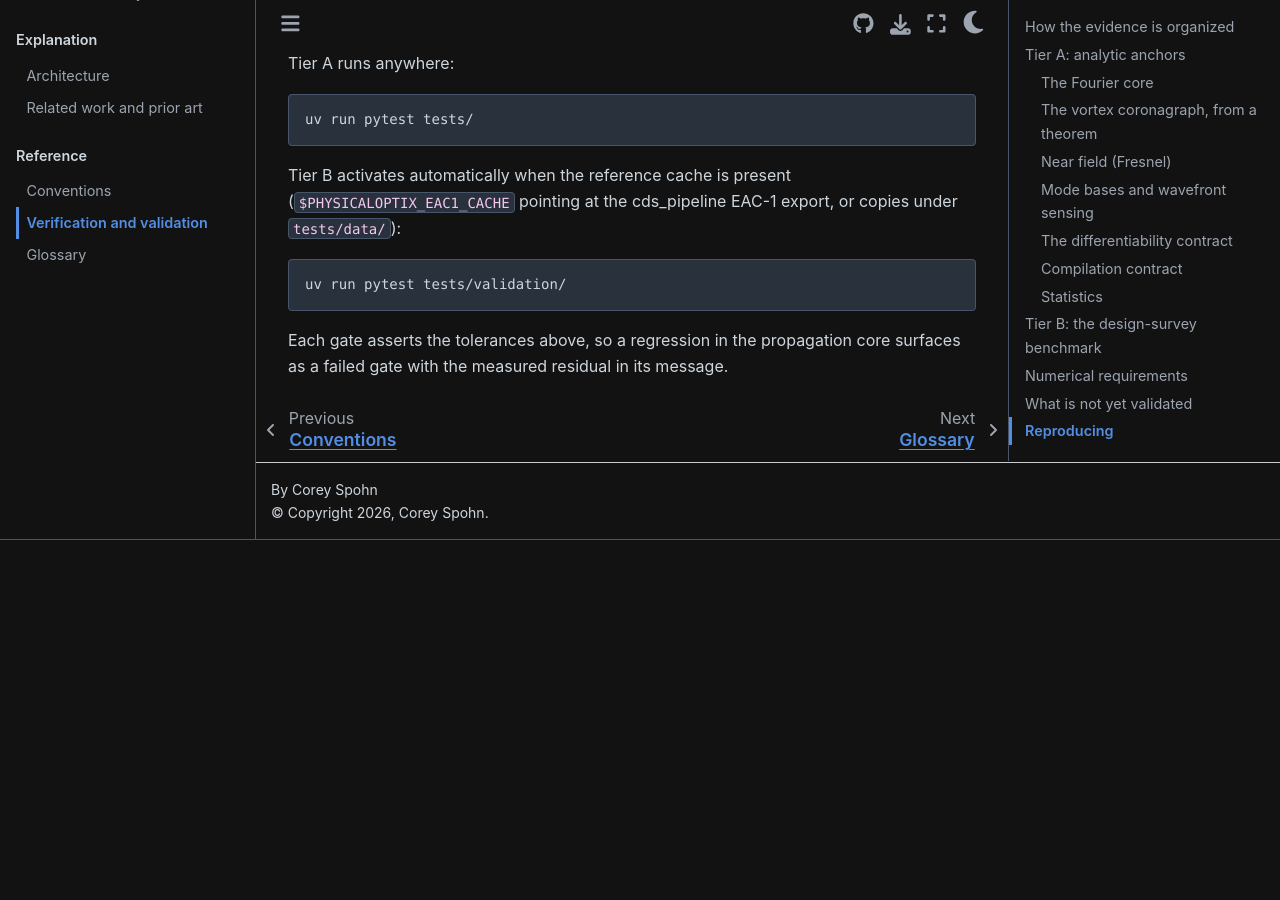
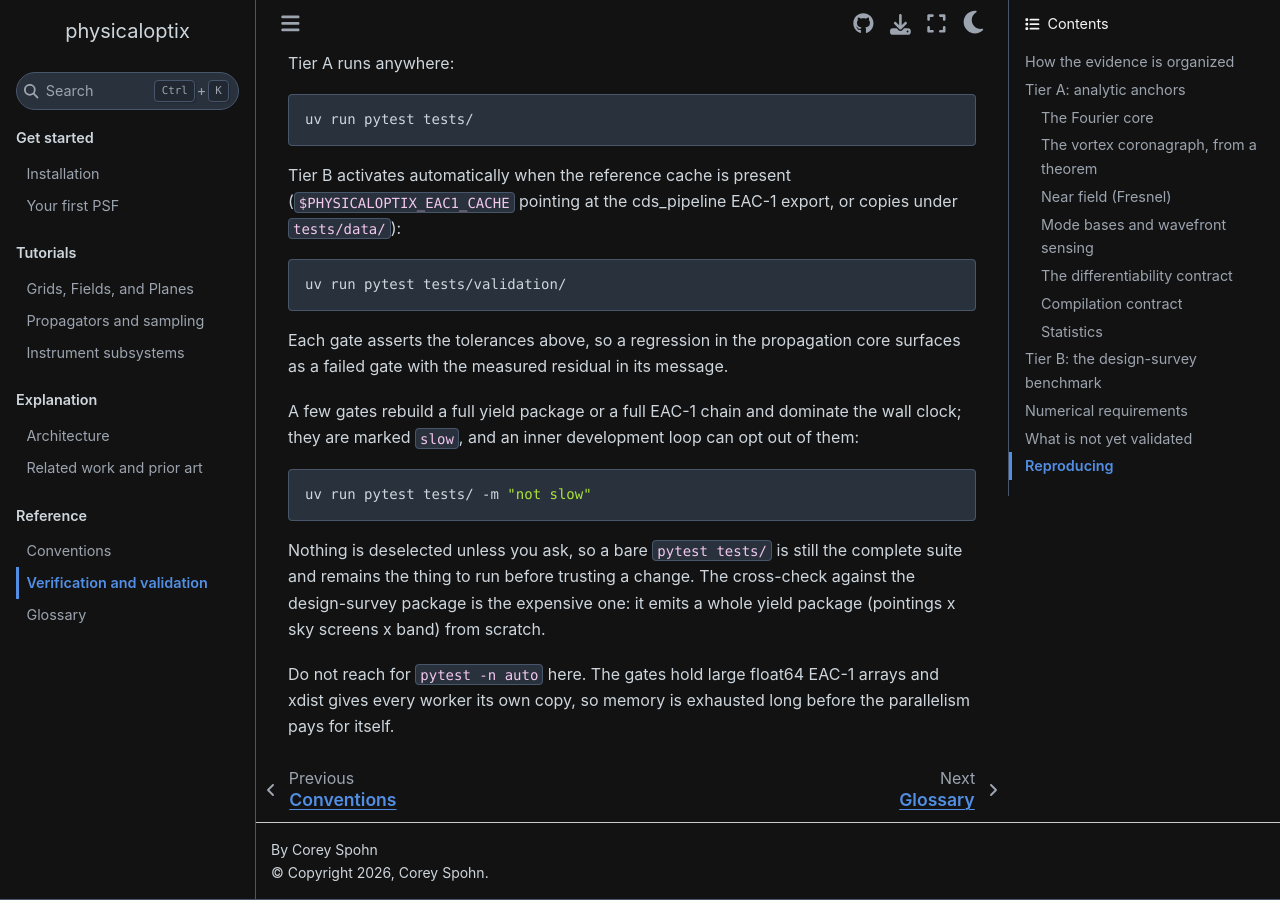
Before and after one commit to CoreySpohn/physicaloptix, a Sphinx documentation site: the page built from docs/validation.md, in a window 1280 px wide and 900 px high, scrolled down 6262 px. Built offline with Sphinx 7.4.7 and the Sphinx Book theme 1.1.4, drawn with Linux system fonts in a browser that asks for light colours; pages that are not in the unit, such as notebooks, are missing from menus; before the commit the page ends 6802 px from its top, so only the background shows below that.

Commit message:
test: mark the yield-package cross-check slow so the inner loop can skip it

````diff
--- a/docs/validation.md
+++ b/docs/validation.md
@@ -264,3 +264,20 @@ uv run pytest tests/validation/
 
 Each gate asserts the tolerances above, so a regression in the propagation
 core surfaces as a failed gate with the measured residual in its message.
+
+A few gates rebuild a full yield package or a full EAC-1 chain and dominate
+the wall clock; they are marked `slow`, and an inner development loop can
+opt out of them:
+
+```bash
+uv run pytest tests/ -m "not slow"
+```
+
+Nothing is deselected unless you ask, so a bare `pytest tests/` is still the
+complete suite and remains the thing to run before trusting a change. The
+cross-check against the design-survey package is the expensive one: it emits
+a whole yield package (pointings x sky screens x band) from scratch.
+
+Do not reach for `pytest -n auto` here. The gates hold large float64 EAC-1
+arrays and xdist gives every worker its own copy, so memory is exhausted
+long before the parallelism pays for itself.
````
Also changed, not shown: pyproject.toml (+12 -0 lines), 1 other file.
